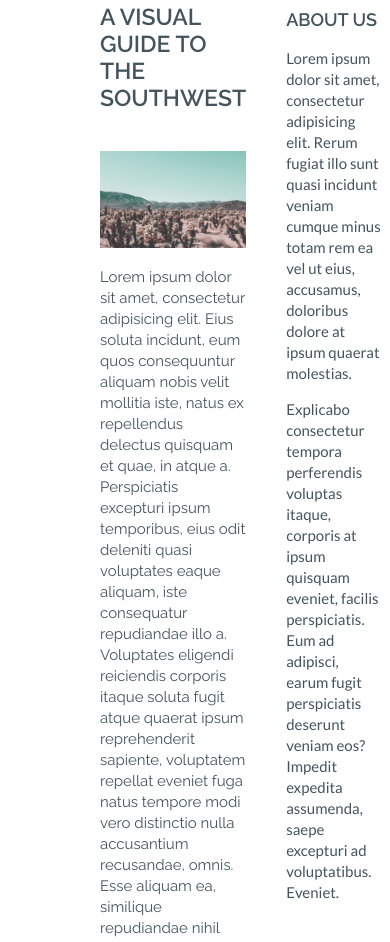
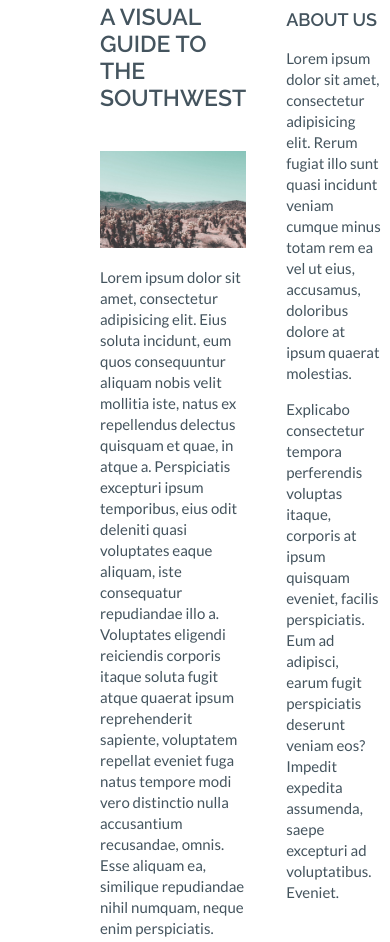
Before and after one commit to allisonault/allisonault.github.io, a plain HTML site: page monument_blog/index.html in a window 390 px wide. Shown: the part 489-1431 px from the top of the page. Drawn offline with Linux system fonts and the light colour scheme.

Commit message:
Week 3 monument blog
I got through all of the bonus activities except I wanted to make the hamburger icon color match the colors on the site and wasn't able to figure out how to change it.

```diff
--- a/monument_blog/css/style.css
+++ b/monument_blog/css/style.css
@@ -9,6 +9,7 @@ body {
 	font-weight: 600;
 	text-align: center;
 	margin: 0 auto;
+	-webkit-font-smoothing: antialiased;
 }
 
 /* how does div .wrapper work? Remove max-width and there is still default space and
@@ -25,6 +26,7 @@ But then it breaks the code. */
 	padding-left: 100px;
 }
 
+/* Background Image */
 header {
 	width: 100%;
 	background-image: url("../images/blog_header_bg.jpg");
@@ -92,8 +94,9 @@ h3 {
 }
 
 p {
+	font-family: "lato";
 	text-align: left;
-	font-weight: 400;
+	font-weight: 200;
 	font-size: 15px;
 	line-height: 1.4;
 }
@@ -180,11 +183,12 @@ input[type="submit"] {
 	letter-spacing: 1px;
 }
 
-
 /* Social icon links and Copyright */
 .social-icons a {
 	padding-left: 15px;
 	padding-right: 15px;
+}
+
 }
 
 footer p {
```
Also changed, not shown: monument_blog/index.html (+2 -2 lines).
